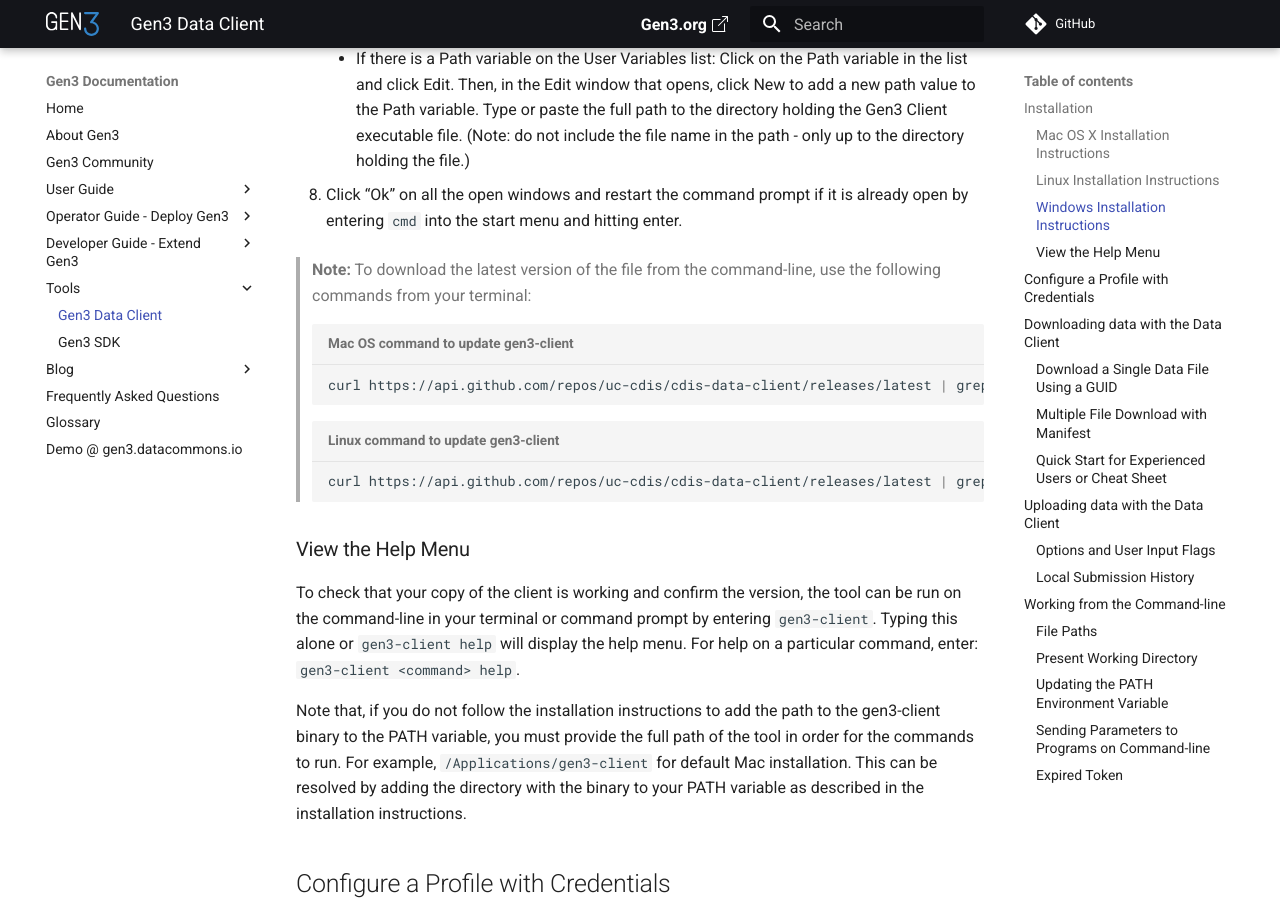
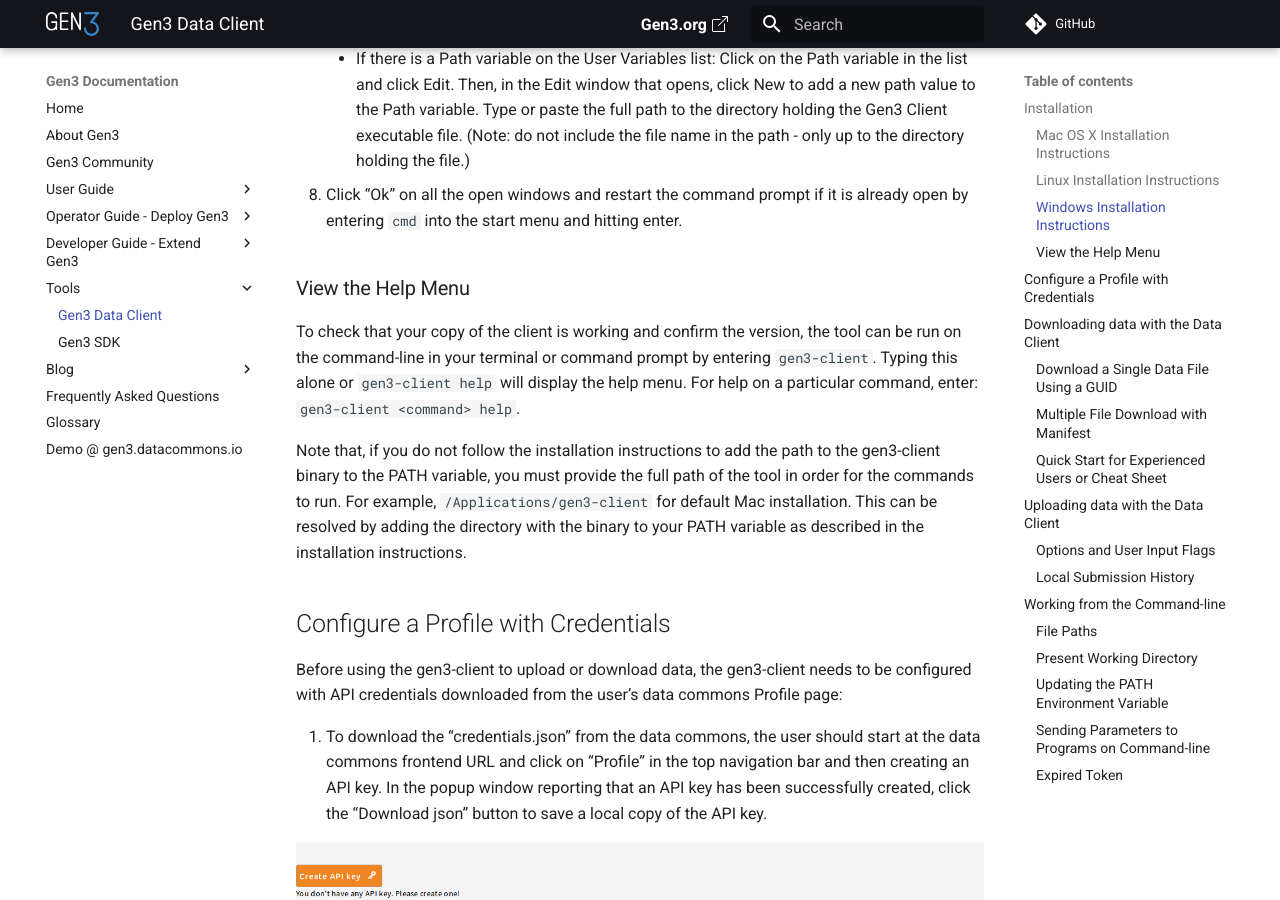
Before and after one commit to uc-cdis/docs-gen3, an MkDocs documentation site: the page built from docs/gen3-resources/tools/data-client.md, in a window 1280 px wide and 900 px high, scrolled down 2047 px. Built offline with MkDocs 1.6.1 and Material for MkDocs 9.7.7, drawn with Linux system fonts in a browser that asks for light colours; comment, search, counter and statistics services are not loaded.

Commit message:
These update instructions did not work

````diff
--- a/docs/gen3-resources/tools/data-client.md
+++ b/docs/gen3-resources/tools/data-client.md
@@ -44,15 +44,6 @@
 	* If there is a Path variable on the User Variables list: Click on the Path variable in the list and click Edit. Then, in the Edit window that opens, click New to add a new path value to the Path variable. Type or paste the full path to the directory holding the Gen3 Client executable file. (Note: do not include the file name in the path - only up to the directory holding the file.)
 
 10. Click “Ok” on all the open windows and restart the command prompt if it is already open by entering `cmd` into the start menu and hitting enter.
-
-> **Note:** To download the latest version of the file from the command-line, use the following commands from your terminal:
- ```shell title="Mac OS command to update gen3-client"
- curl https://api.github.com/repos/uc-cdis/cdis-data-client/releases/latest | grep browser_download_url.*osx |  cut -d '"' -f 4 | wget -qi -
- ```
- ```shell title="Linux command to update gen3-client"
- curl https://api.github.com/repos/uc-cdis/cdis-data-client/releases/latest | grep browser_download_url.*linux |  cut -d '"' -f 4 | wget -qi -
- ```
-
 
 ### View the Help Menu
 
````
